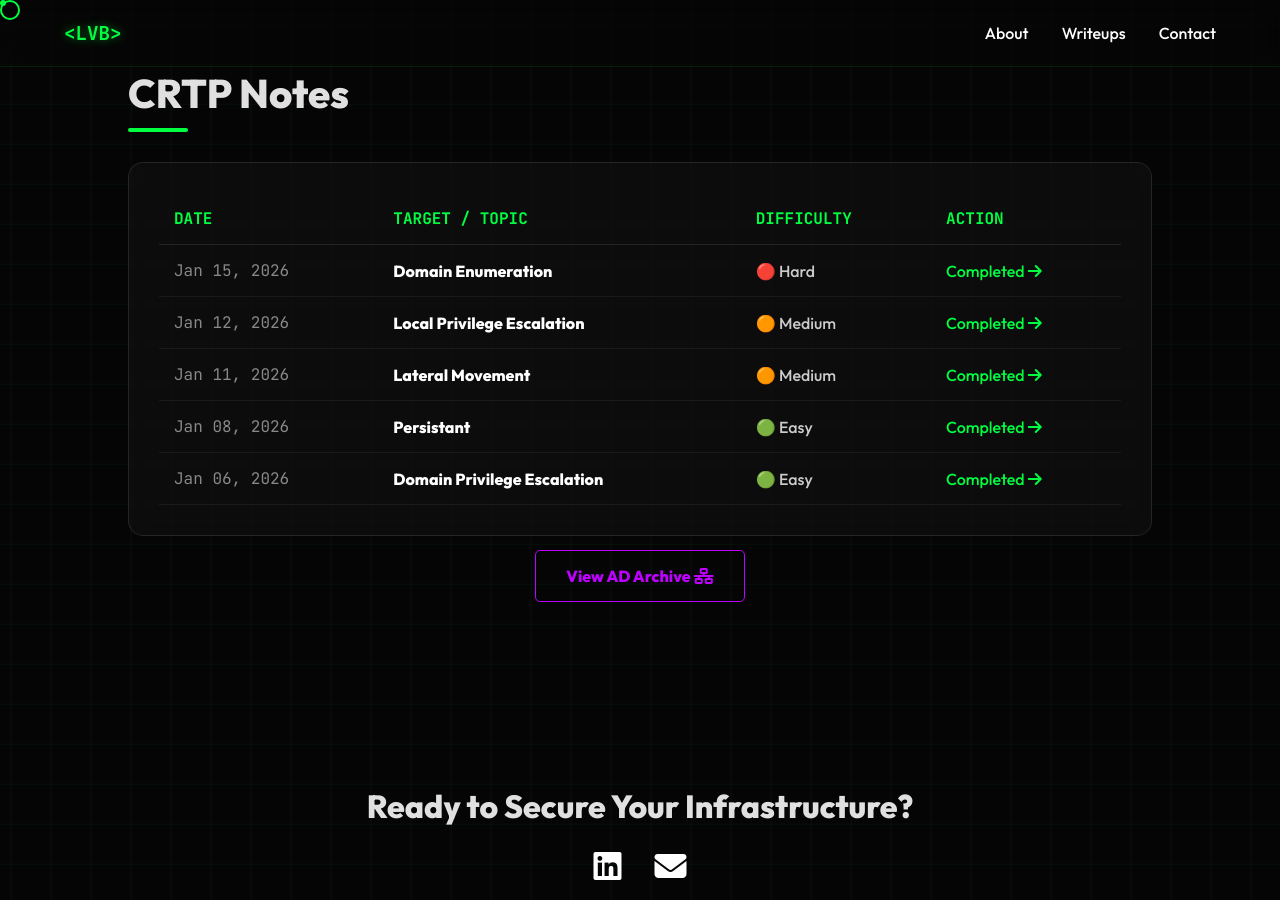
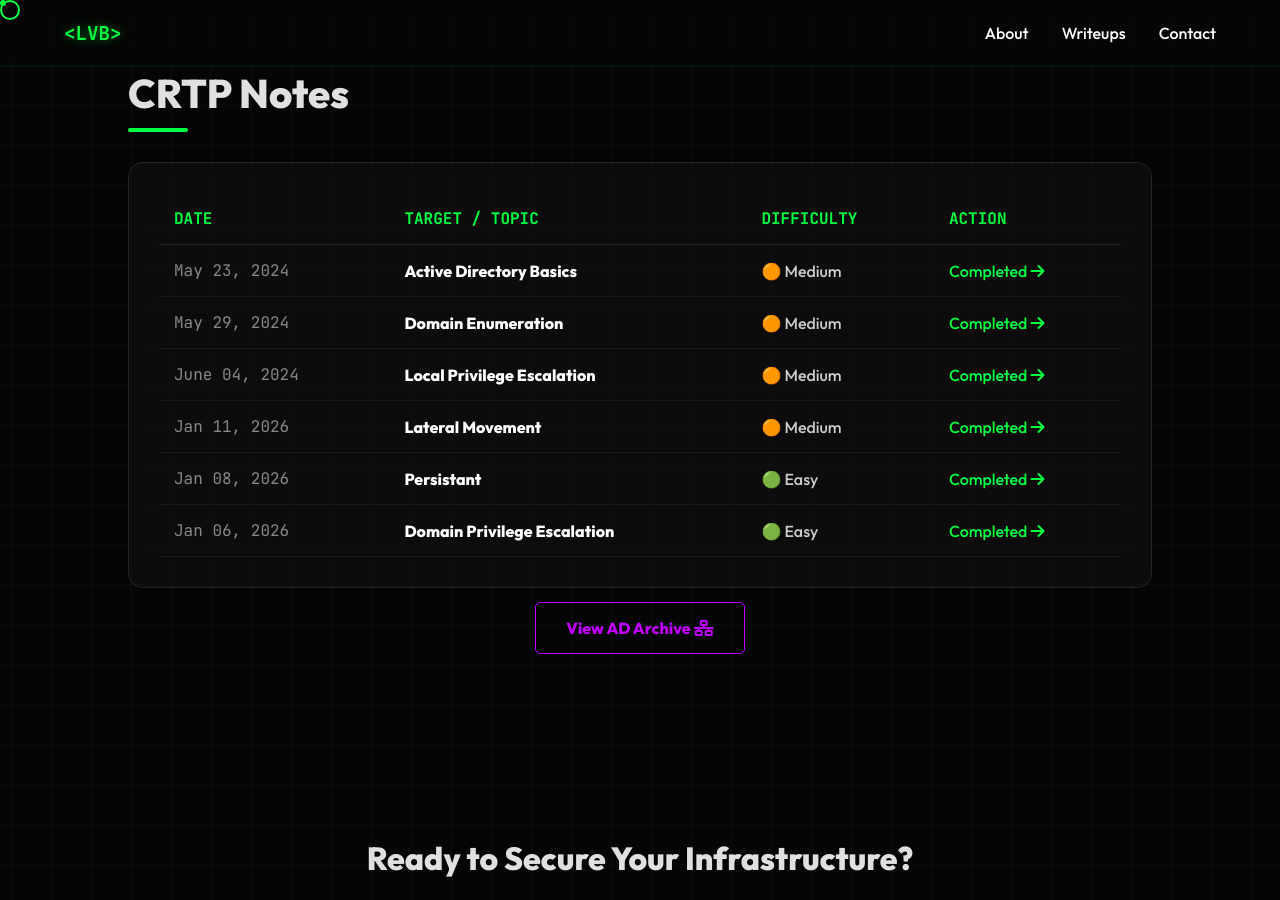
Before and after one commit to Lvbalaji/Lvbalaji.github.io, a Jekyll site: the page built from index.html, in a window 1280 px wide and 900 px high, scrolled down 1627 px. Built offline with Jekyll 4.4.1, drawn with Linux system fonts in a browser that asks for light colours.

Commit message:
Update course dates and links in index.html

```diff
--- a/index.html
+++ b/index.html
@@ -367,16 +367,22 @@ layout: null
                 </thead>
                 <tbody>
                     <tr>
-                        <td style="font-family: 'JetBrains Mono'; color: #888;">Jan 15, 2026</td>
-                        <td style="font-weight: bold; color: #fff;">Domain Enumeration</td>
-                        <td>🔴 Hard</td>
-                        <td><a href="#" style="color: var(--neon-green); text-decoration: none;">Completed <i class="fas fa-arrow-right"></i></a></td>
+                        <td style="font-family: 'JetBrains Mono'; color: #888;">May 23, 2024 </td>
+                        <td style="font-weight: bold; color: #fff;">Active Directory Basics</td>
+                        <td>🟠 Medium</td>
+                        <td><a href="/2024/05/23/ad-basics.html" style="color: var(--neon-green); text-decoration: none;">Completed <i class="fas fa-arrow-right"></i></a></td>
                     </tr>
                     <tr>
-                        <td style="font-family: 'JetBrains Mono'; color: #888;">Jan 12, 2026</td>
+                        <td style="font-family: 'JetBrains Mono'; color: #888;">May 29, 2024</td>
+                        <td style="font-weight: bold; color: #fff;">Domain Enumeration</td>
+                        <td>🟠 Medium</td>
+                        <td><a href="/2024/05/29/ad-enum.html" style="color: var(--neon-green); text-decoration: none;">Completed <i class="fas fa-arrow-right"></i></a></td>
+                    </tr>
+                    <tr>
+                        <td style="font-family: 'JetBrains Mono'; color: #888;">June 04, 2024</td>
                         <td style="font-weight: bold; color: #fff;">Local Privilege Escalation</td>
                         <td>🟠 Medium</td>
-                        <td><a href="#" style="color: var(--neon-green); text-decoration: none;">Completed <i class="fas fa-arrow-right"></i></a></td>
+                        <td><a href="2024/06/04/lateral-movement.html" style="color: var(--neon-green); text-decoration: none;">Completed <i class="fas fa-arrow-right"></i></a></td>
                     </tr>
                     <tr>
                         <td style="font-family: 'JetBrains Mono'; color: #888;">Jan 11, 2026</td>
```
